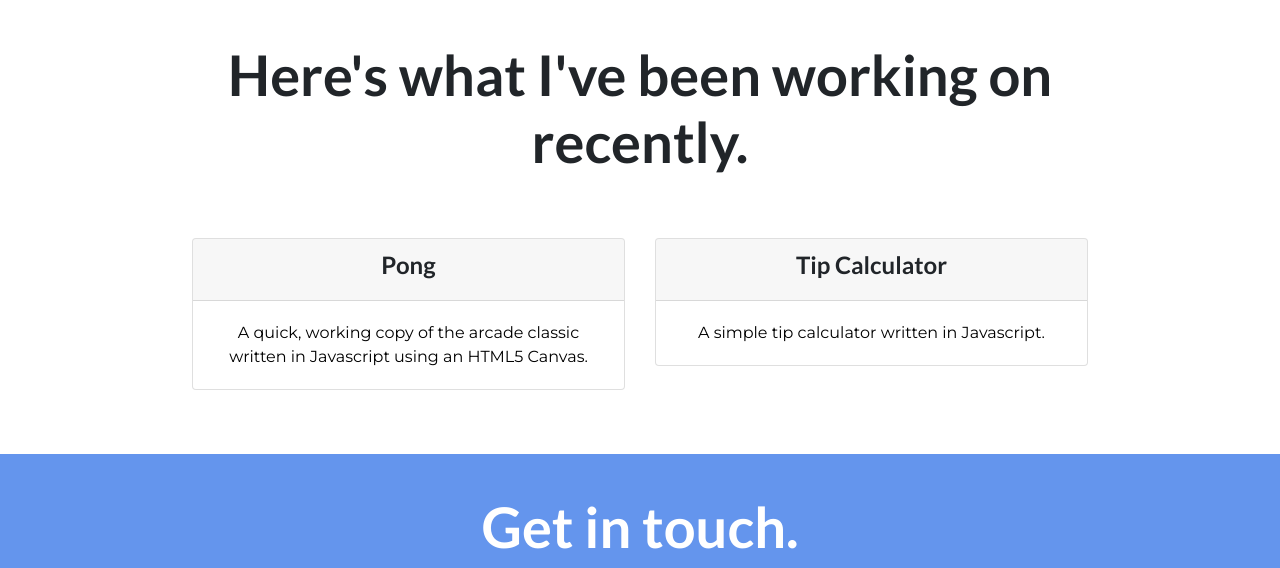
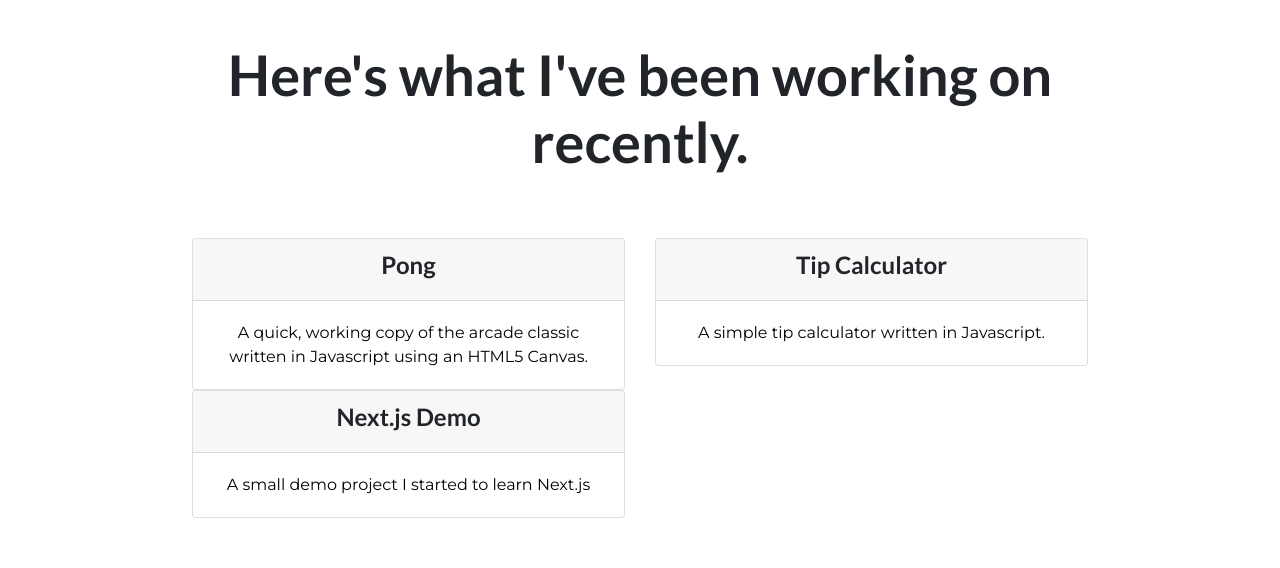
Before and after one commit to austincrim/personal-site-bootstrap4, a plain HTML site: page index.html in a window 1280 px wide. Shown: the part 1342-1910 px from the top of the page. Drawn offline with nearby package versions, Linux system fonts and the light colour scheme.

Commit message:
added new project

```diff
--- a/index.html
+++ b/index.html
@@ -135,6 +135,19 @@
                 </a>
             </div>
 
+            <div class="col-lg-6">
+                <div class="card">
+                    <div class="card-header">
+                        <h4>Next.js Demo</h4>
+                    </div>
+                    <a class="portfolio-link hover-transition" href="https://next-demo-kzlf0gkh5.now.sh" target="_blank">
+                        <div class="card-body">
+                            A small demo project I started to learn Next.js
+                        </div>
+                </div>
+                </a>
+            </div>
+
         </div>
 
     </section>
```
